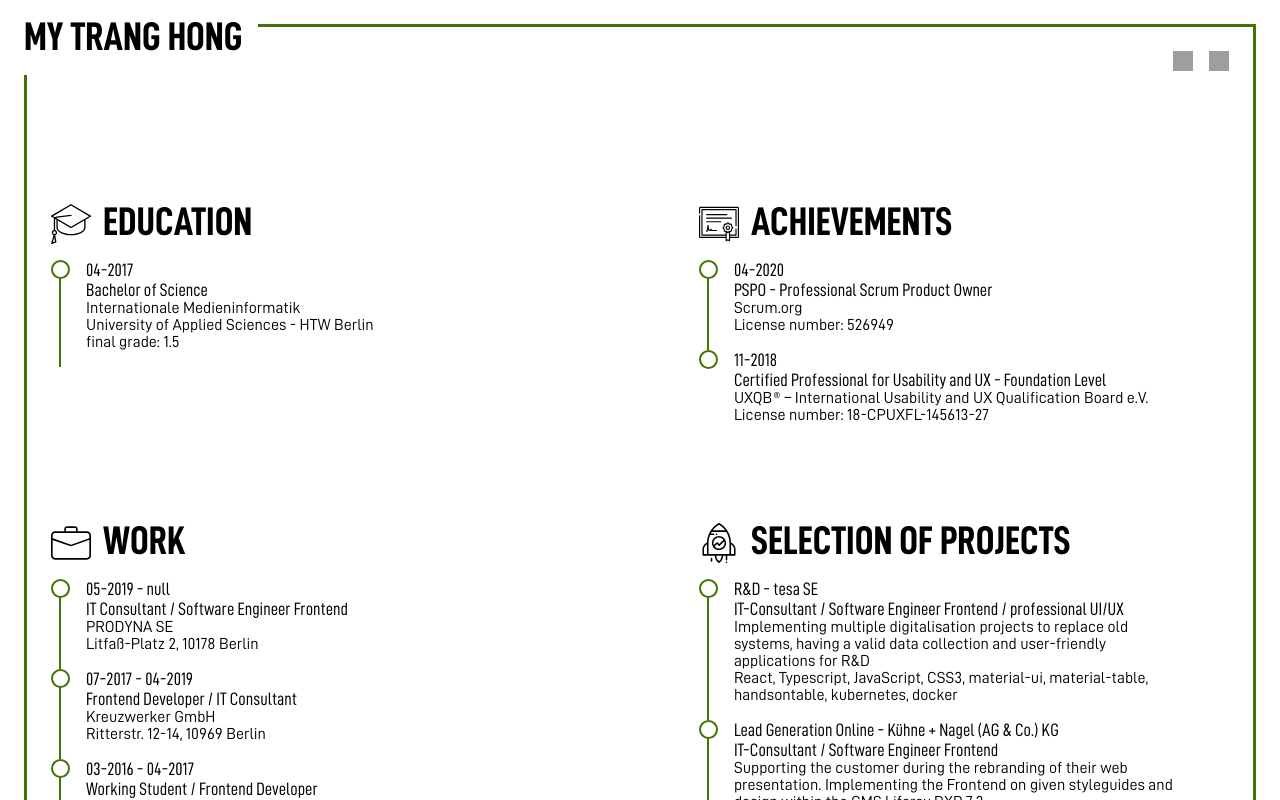
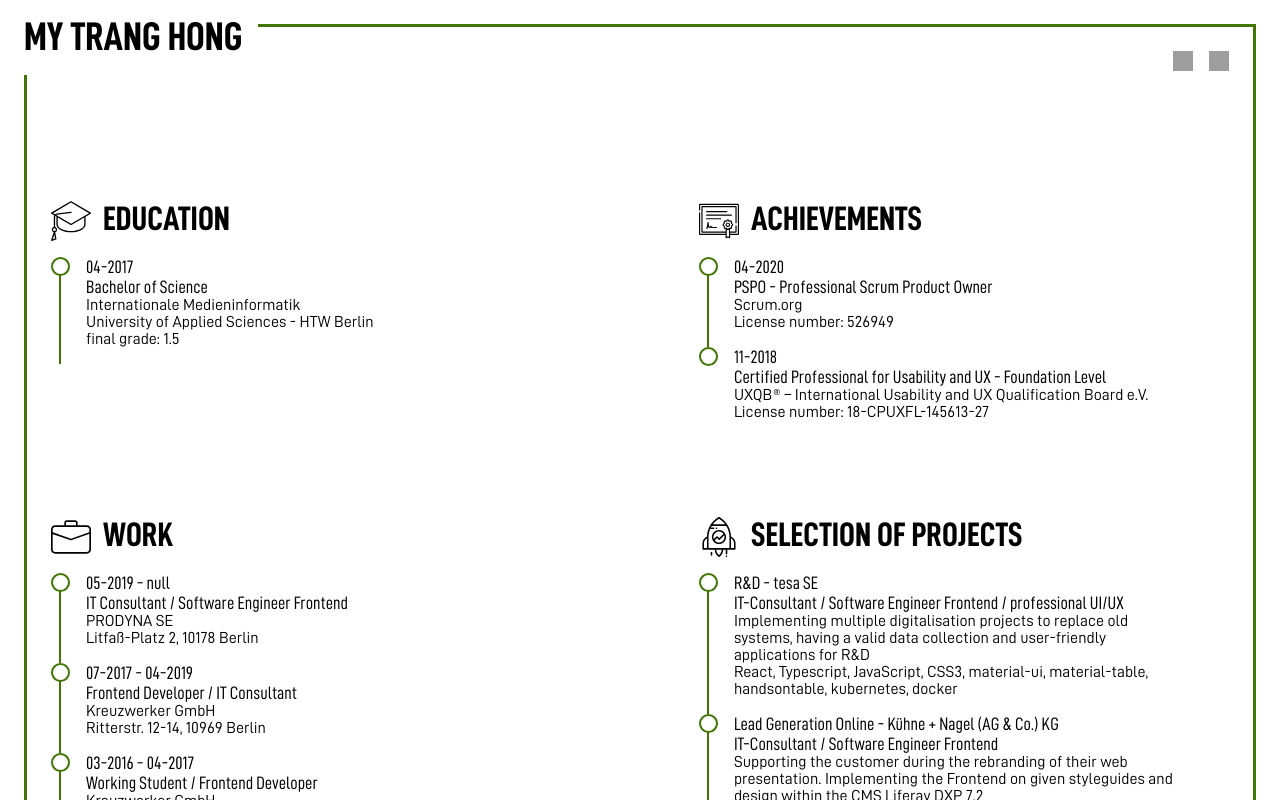
Before and after one commit to readmey/portfolio, a React (Create React App) app: page / in a window 1280 px wide. Shown: the top 800 px of the page. Built offline with nearby package versions, Linux system fonts and the light colour scheme; grey boxes are pictures that could not be loaded.

Commit message:
style update

```diff
--- a/src/components/CustomTitle.js
+++ b/src/components/CustomTitle.js
@@ -4,7 +4,7 @@ import styled from "styled-components";
 const StyledTitle = styled.h2`
   font-family: "DINCondensed";
   font-weight: bold;
-  font-size: 40px;
+  font-size: 34px;
   background-color: white;
   text-transform: uppercase;
   padding: 0;
@@ -18,6 +18,7 @@ const StyledTitle = styled.h2`
 
 const StyledWrapper = styled.div`
   margin-bottom: 1rem;
+  display: flex;
 `;
 
 const StyledIcon = styled.img`
--- a/src/components/SkillScale.js
+++ b/src/components/SkillScale.js
@@ -18,6 +18,9 @@ const StyledBubble = styled.div`
   float: right;
   border: 2px solid ${theme.colors.primary};
   background-color: ${(props) => (props.filled ? theme.colors.primary : "white")};
+  @media (max-width: ${theme.breakpoints.xs}) {
+    float: none;
+  }
 `;
 
 const StyledFiller = styled.div`
@@ -31,6 +34,9 @@ const StyledTitle = styled.h5`
   margin: 0.5rem 0.5rem 0.5rem 0;
   min-width: 150px;
   vertical-align: super;
+  @media (max-width: ${theme.breakpoints.xs}) {
+    width: 100%;
+  }
 `;
 
 const SkillScale = (props) => {
--- a/src/components/Timeline.js
+++ b/src/components/Timeline.js
@@ -16,7 +16,7 @@ const StyledWrapper = styled.div`
   margin-left: 1rem;
   max-width: calc(100% - 80px);
   @media (max-width: ${theme.breakpoints.xs}) {
-    max-width: 235px;
+    max-width: calc(100% - 40px);
   }
 `;
 
@@ -55,7 +55,7 @@ const Timeline = (props) => {
   return (
     <>
       { list.map((item, index) => (
-        <GridFlex key={item}>
+        <GridFlex key={index}>
           <div>
             <StyledBubble />
             {(list.length === 1 || index < list.length - 1)  && <StyledLine />}
```
